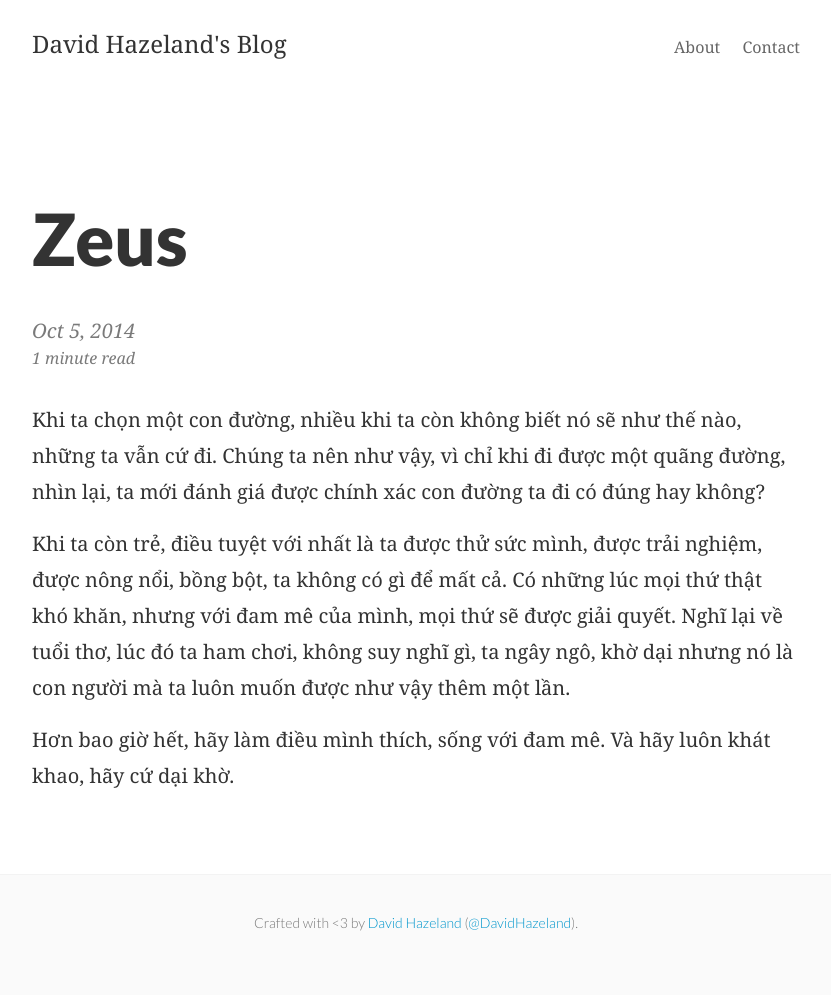
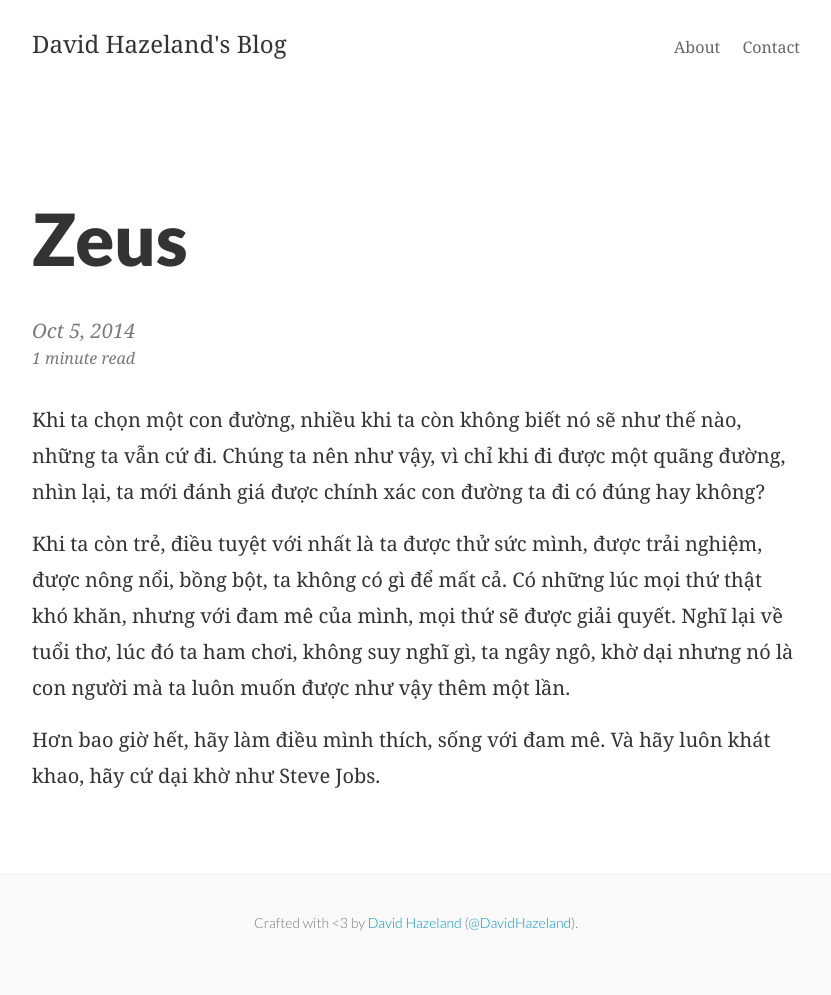
Before and after one commit to davidhazeland/davidhazeland.github.io, a Jekyll site: the page built from _posts/2014-10-05-zeus.md, in a window 1280 px wide. Shown: the whole page, without its empty margins (224-1055 px from the left). Built offline with Jekyll 4.4.1, drawn with Linux system fonts in a browser that asks for light colours.

```diff
--- a/_posts/2014-10-05-zeus.md
+++ b/_posts/2014-10-05-zeus.md
@@ -10,4 +10,4 @@ Khi ta chọn một con đường, nhiều khi ta còn không biết nó sẽ nh
 
 Khi ta còn trẻ, điều tuyệt với nhất là ta được thử sức mình, được trải nghiệm, được nông nổi, bồng bột, ta không có gì để mất cả. Có những lúc mọi thứ thật khó khăn, nhưng với đam mê của mình, mọi thứ sẽ được giải quyết. Nghĩ lại về tuổi thơ, lúc đó ta ham chơi, không suy nghĩ gì, ta ngây ngô, khờ dại nhưng nó là con người mà ta luôn muốn được như vậy thêm một lần.
 
-Hơn bao giờ hết, hãy làm điều mình thích, sống với đam mê. Và hãy luôn khát khao, hãy cứ dại khờ.
+Hơn bao giờ hết, hãy làm điều mình thích, sống với đam mê. Và hãy luôn khát khao, hãy cứ dại khờ như Steve Jobs.
```
